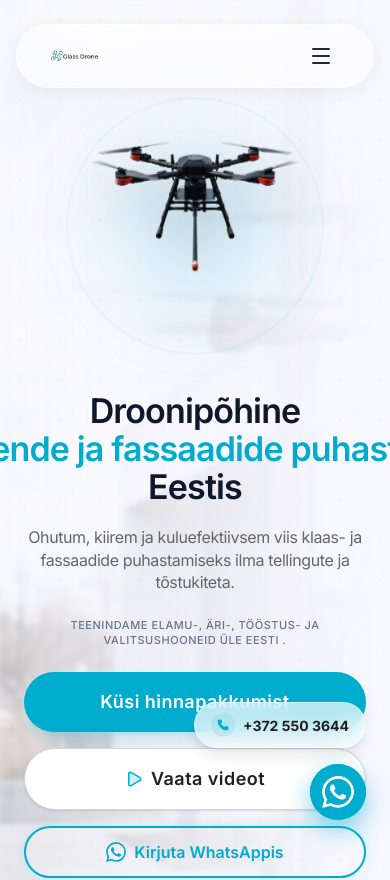
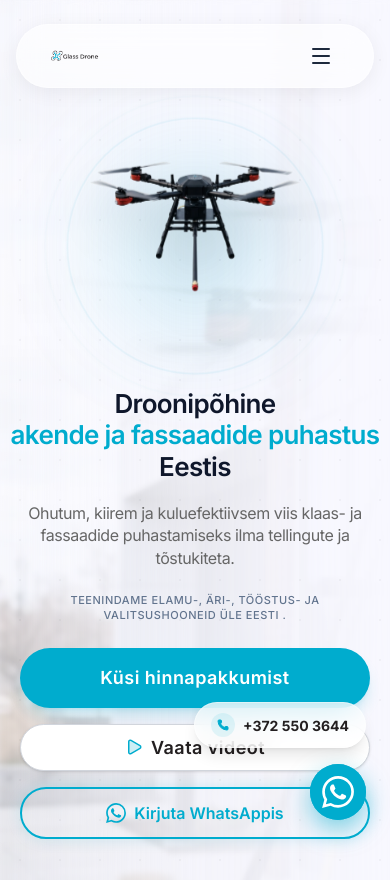
Before and after one commit to kartik-singhhh03/Glass-Drone-website, a React (Vite) app: page / in a window 390 px wide. Shown: the top 880 px of the page. Built offline with nearby package versions, Linux system fonts and the light colour scheme.

Commit message:
fixed mobile responsivness

```diff
--- a/src/components/Hero.tsx
+++ b/src/components/Hero.tsx
@@ -165,11 +165,11 @@ const Hero = () => {
       </div>
 
       {/* --- FOREGROUND CONTENT --- */}
-      <div className="relative z-10 max-w-[1280px] w-full mx-auto px-6 sm:px-8 grid grid-cols-1 md:grid-cols-12 gap-10 md:gap-4 lg:gap-8 items-center lg:items-start min-h-[70vh] lg:min-h-[600px]">
+      <div className="hero-container relative z-10 max-w-[1280px] w-full mx-auto px-6 sm:px-8 grid grid-cols-1 md:grid-cols-12 gap-10 md:gap-4 lg:gap-8 items-center lg:items-start min-h-[70vh] lg:min-h-[600px]">
         {/* Left Side: Text Content */}
         {/* Mobile: Order 2 (Below Drone). Tablet/Desktop: Order 1 */}
         <div className="md:col-span-6 lg:col-span-7 flex flex-col items-center md:items-start text-center md:text-left order-2 md:order-1 relative z-20 w-full max-w-[700px] mx-auto lg:mx-0">
-          <h1 className="hero-text-element text-[34px] sm:text-[42px] md:text-[40px] lg:text-[60px] font-semibold tracking-tight text-slate-900 mb-5 leading-[1.12]">
+          <h1 className="hero-title hero-text-element text-[34px] sm:text-[42px] md:text-[40px] lg:text-[60px] font-semibold tracking-tight text-slate-900 mb-5 leading-[1.12]">
             {t("hero.title_part1")}
             <span className="text-blue-accent whitespace-nowrap">
               {t("hero.title_highlight")}
--- a/src/components/Navbar.tsx
+++ b/src/components/Navbar.tsx
@@ -54,12 +54,12 @@ const Navbar = () => {
         </a>
 
         {/* Desktop Menu */}
-        <div className="hidden xl:flex items-center flex-wrap gap-3 xl:gap-6 justify-center max-w-[65%]">
+        <div className="navbar hidden xl:flex items-center flex-wrap gap-3 xl:gap-6 justify-center max-w-[65%]">
           {navLinks.map((link) => (
             <a
               key={link.name}
               href={link.href}
-              className="font-medium text-[13px] xl:text-[14px] text-wrap break-words text-center text-slate-600 hover:text-blue-accent transition-colors duration-300"
+              className="nav-link font-medium text-[13px] xl:text-[14px] text-wrap break-words text-center text-slate-600 hover:text-blue-accent transition-colors duration-300"
             >
               {t(`nav.${link.name}`)}
             </a>
--- a/src/index.css
+++ b/src/index.css
@@ -159,3 +159,52 @@
 .section-title, h2 {
   min-height: 60px;
 }
+
+/* --- Estonian Layout Overrides (Safe & Non-Breaking) --- */
+
+.hero-title {
+  word-break: break-word;
+  overflow-wrap: anywhere;
+  white-space: normal;
+  font-size: clamp(28px, 5vw, 56px);
+  line-height: 1.2;
+}
+
+html[lang="et"] .hero-title {
+  font-size: clamp(26px, 5vw, 52px);
+}
+
+.hero-container {
+  height: auto;
+  min-height: unset;
+  overflow: visible;
+}
+
+@media (max-width: 768px) {
+  .hero-container {
+    display: flex;
+    flex-direction: column;
+    gap: 16px;
+    padding: 20px;
+  }
+}
+
+html[lang="et"] .nav-link {
+  font-size: 14px;
+}
+
+@media (max-width: 1024px) {
+  html[lang="et"] .nav-link {
+    font-size: 13px;
+  }
+}
+
+.navbar {
+  flex-wrap: wrap;
+}
+
+button {
+  text-align: center;
+  line-height: 1.2;
+  padding: 12px 16px;
+}
```
